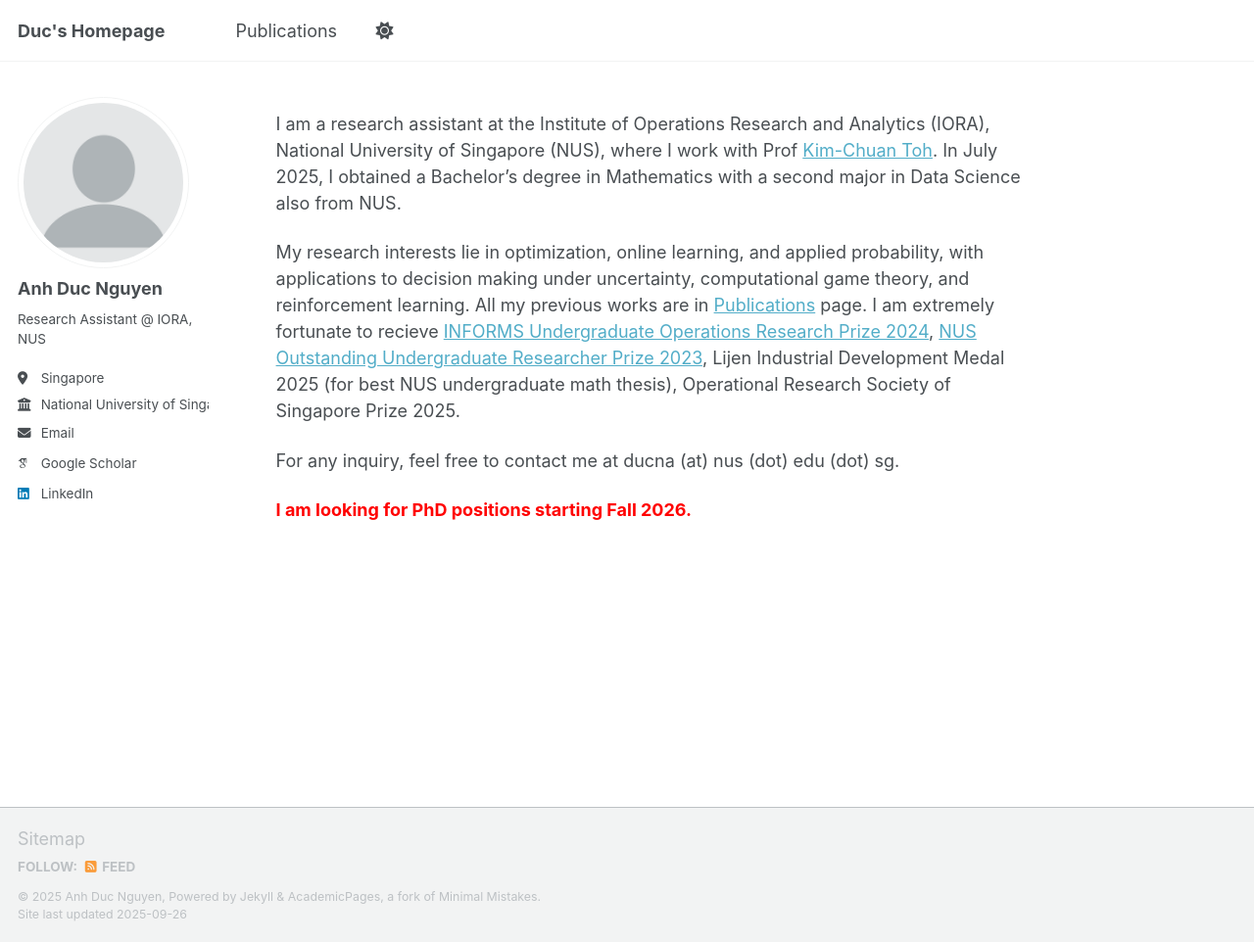
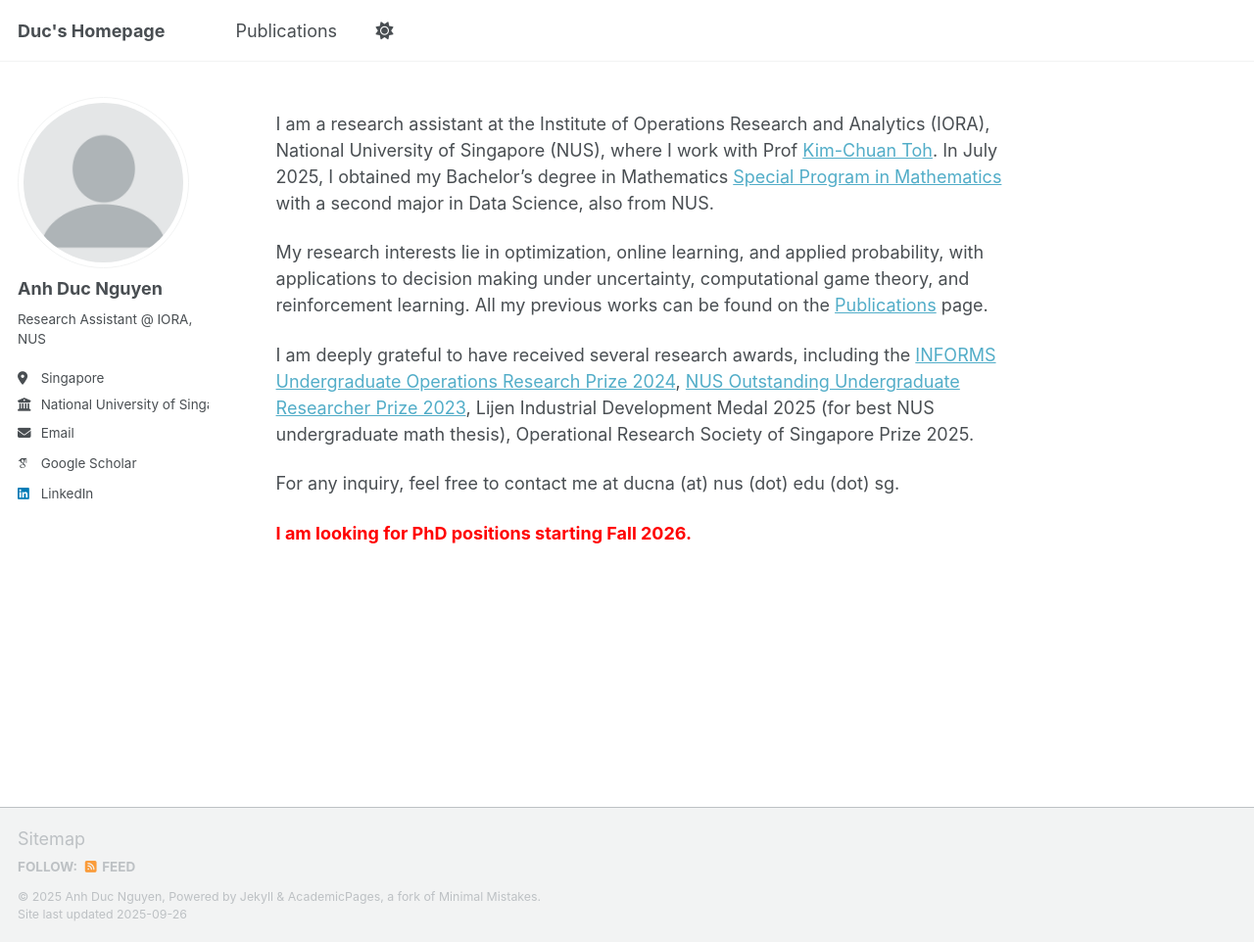
Before and after one commit to ducna271/ducna271.github.io, a Jekyll site: the page built from _pages/about.md, in a window 1280 px wide and 962 px high. Shown: the whole window at 98% size. Built offline with Jekyll 4.4.1, drawn with Linux system fonts in a browser that asks for light colours; some web fonts are replaced; a script that is not in the unit is left out.

Commit message:
Update about.md

```diff
--- a/_pages/about.md
+++ b/_pages/about.md
@@ -6,9 +6,11 @@ redirect_from:
   - /about/
   - /about.html
 ---
-I am a research assistant at the Institute of Operations Research and Analytics (IORA), National University of Singapore (NUS), where I work with Prof [Kim-Chuan Toh](https://blog.nus.edu.sg/mattohkc/). In July 2025, I obtained a Bachelor’s degree in Mathematics with a second major in Data Science also from NUS.
+I am a research assistant at the Institute of Operations Research and Analytics (IORA), National University of Singapore (NUS), where I work with Prof [Kim-Chuan Toh](https://blog.nus.edu.sg/mattohkc/). In July 2025, I obtained my Bachelor’s degree in Mathematics [Special Program in Mathematics](https://www.math.nus.edu.sg/ug/spm/) with a second major in Data Science, also from NUS.
 
-My research interests lie in optimization, online learning, and applied probability, with applications to decision making under uncertainty, computational game theory, and reinforcement learning. All my previous works are in [Publications](https://ducna271.github.io/publications/) page. I am extremely fortunate to recieve [INFORMS Undergraduate Operations Research Prize 2024](https://www.informs.org/Recognizing-Excellence/INFORMS-Prizes/Undergraduate-Operations-Research-Prize), [NUS Outstanding Undergraduate Researcher Prize 2023](https://www.science.nus.edu.sg/undergraduates/undergraduate-research/outstanding-undergraduate-researcher-prize/), Lijen Industrial Development Medal 2025 (for best NUS undergraduate math thesis), Operational Research Society of Singapore Prize 2025.
+My research interests lie in optimization, online learning, and applied probability, with applications to decision making under uncertainty, computational game theory, and reinforcement learning. All my previous works can be found on the [Publications](https://ducna271.github.io/publications/) page.
+
+I am deeply grateful to have received several research awards, including the [INFORMS Undergraduate Operations Research Prize 2024](https://www.informs.org/Recognizing-Excellence/INFORMS-Prizes/Undergraduate-Operations-Research-Prize), [NUS Outstanding Undergraduate Researcher Prize 2023](https://www.science.nus.edu.sg/undergraduates/undergraduate-research/outstanding-undergraduate-researcher-prize/), Lijen Industrial Development Medal 2025 (for best NUS undergraduate math thesis), Operational Research Society of Singapore Prize 2025.
 
 For any inquiry, feel free to contact me at ducna (at) nus (dot) edu (dot) sg.
 
```
